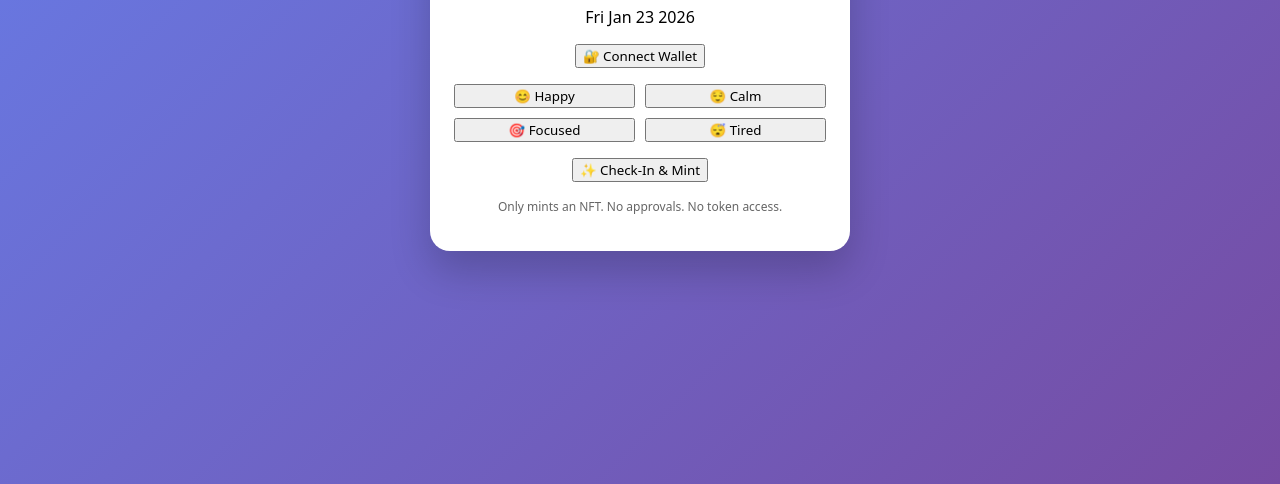
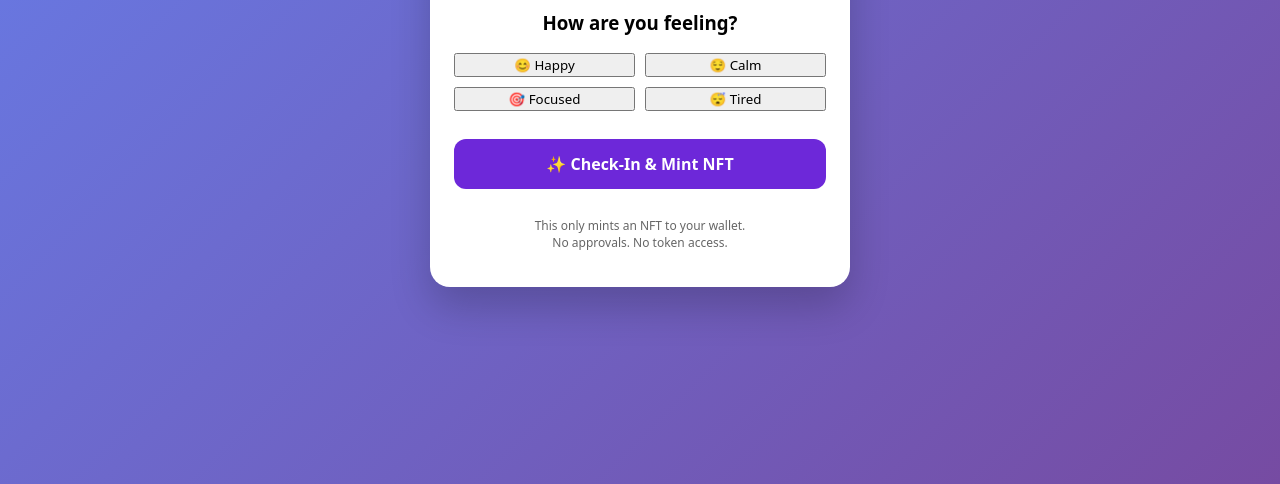
Before and after one commit to sacbac/Check-in-, a website: page index.html in a window 1280 px wide. Shown: the part 316-800 px from the top of the page. Drawn offline with nearby package versions, Linux system fonts and the light colour scheme; a script that the page names is missing.

Commit message:
Update index.html

```diff
--- a/index.html
+++ b/index.html
@@ -9,7 +9,7 @@
 
   <link rel="stylesheet" href="style.css" />
 
-  <!-- ethers ONLY for browser MetaMask -->
+  <!-- ethers (browser only) -->
   <script src="https://cdn.jsdelivr.net/npm/ethers@6.9.0/dist/ethers.umd.min.js"></script>
 
   <!-- Base Mini App SDK -->
@@ -26,8 +26,14 @@
       <h1>Daily Check-In</h1>
       <p id="todayDate"></p>
 
-      <button id="connectWalletBtn">🔐 Connect Wallet</button>
-      <p id="walletAddress" class="hidden"></p>
+      <!-- Only shown in browser -->
+      <button id="connectWalletBtn" class="primary-btn hidden">
+        🔐 Connect Wallet
+      </button>
+
+      <p id="walletAddress" class="wallet hidden"></p>
+
+      <h3>How are you feeling?</h3>
 
       <div class="moods">
         <button onclick="selectMood('Happy', event)">😊 Happy</button>
@@ -36,10 +42,13 @@
         <button onclick="selectMood('Tired', event)">😴 Tired</button>
       </div>
 
-      <button onclick="submitCheckIn()">✨ Check-In & Mint</button>
+      <button class="primary-btn" onclick="submitCheckIn()">
+        ✨ Check-In & Mint NFT
+      </button>
 
       <p class="note">
-        Only mints an NFT. No approvals. No token access.
+        This only mints an NFT to your wallet.<br />
+        No approvals. No token access.
       </p>
     </div>
   </div>
```
